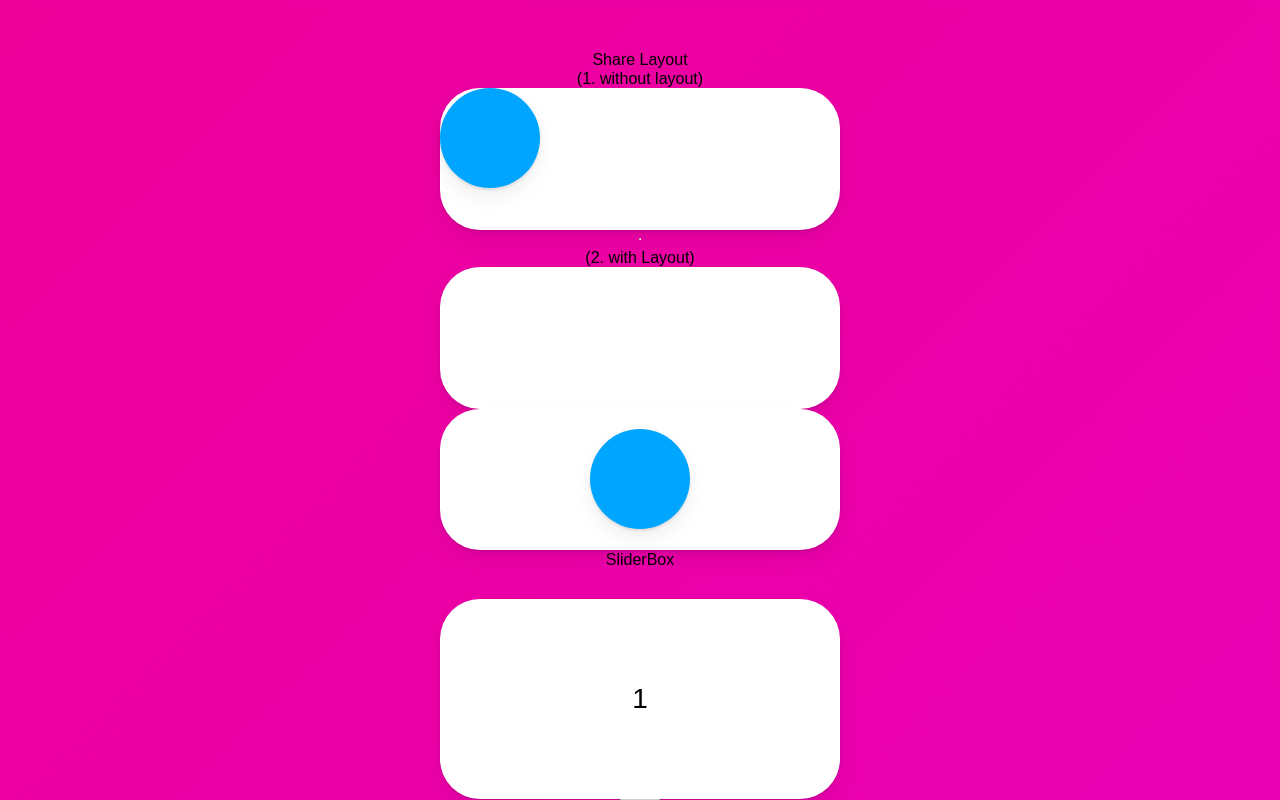
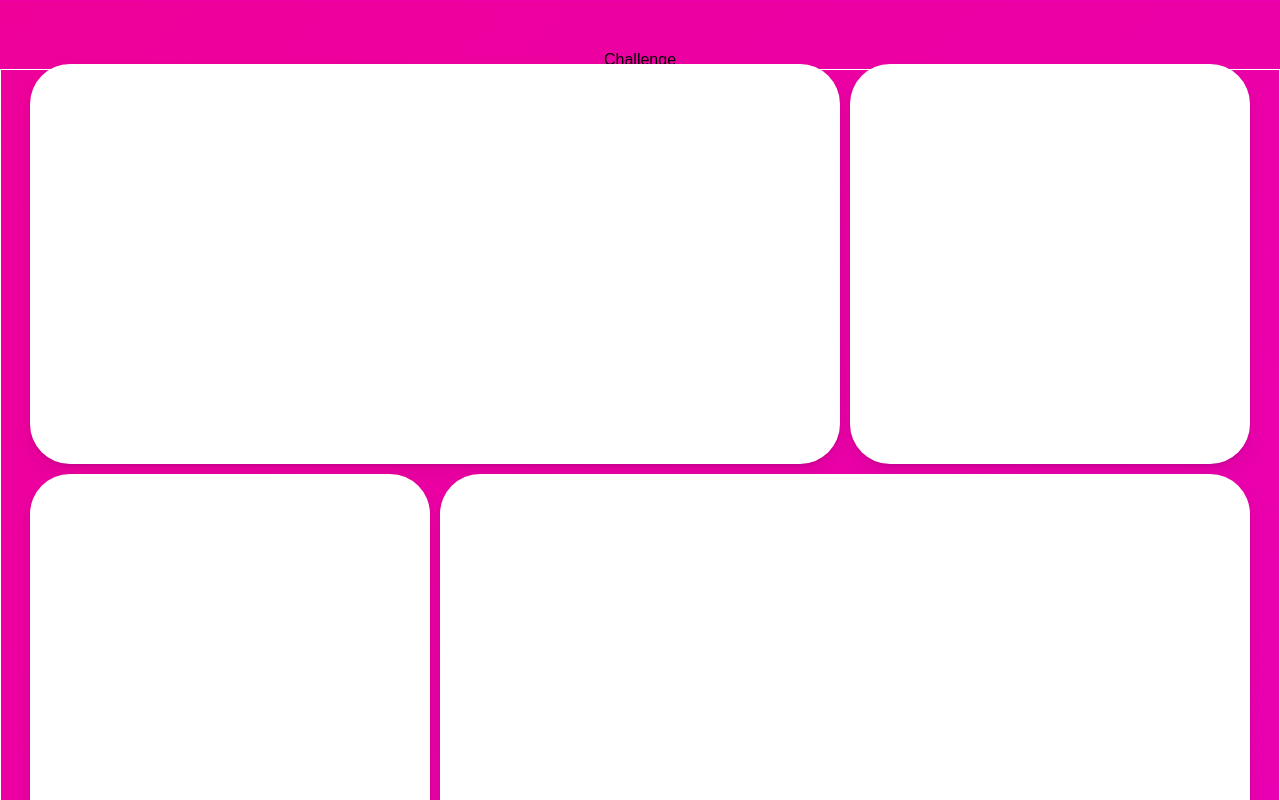
Before and after one commit to mangosteen977/react-master, a React (Create React App) app in the folder framer-motion/: page / in a window 1280 px wide. Shown: the top 800 px of the page. Built offline with nearby package versions, Linux system fonts and the light colour scheme.

Commit message:
[framer-motion] AnimatePresence와 layoutId를 사용해서 클릭 시 initial-animate-exit 효과와 함께 클릭한 element를 overlay로 동작하도록 함

```diff
--- a/framer-motion/src/AnimatePresenceBox.tsx
+++ b/framer-motion/src/AnimatePresenceBox.tsx
@@ -3,9 +3,10 @@ import { motion, AnimatePresence } from "framer-motion";
 import { useState } from "react";
 
 const Wrapper = styled(motion.div)`
-  height: 100vh;
+  height: 500px;
   width: 100vw;
   display: flex;
+  position: relative;
   justify-content: center;
   align-items: center;
 `;
@@ -15,7 +16,7 @@ const Box = styled(motion.div)`
   background-color: rgba(255, 255, 255, 1);
   border-radius: 40px;
   position: absolute;
-  top: 100px;
+  top: 30px;
   box-shadow: 0 2px 3px rgba(0, 0, 0, 0.1), 0 10px 20px rgba(0, 0, 0, 0.06);
 `;
 
--- a/framer-motion/src/App.tsx
+++ b/framer-motion/src/App.tsx
@@ -10,6 +10,7 @@ import LineDraw from "./LineDraw";
 import AnimatePresenceBox from "./AnimatePresenceBox";
 import SliderBox from "./SliderBox";
 import ShareLayout from "./ShareLayout";
+import ChallengePage from "./ChallengePage";
 
 const Wrapper = styled.div`
   min-height: 100vh;
@@ -24,6 +25,7 @@ const Wrapper = styled.div`
 function App() {
   return (
     <Wrapper>
+      <ChallengePage />
       <ShareLayout />
       <SliderBox />
       <AnimatePresenceBox />
--- /dev/null
+++ b/framer-motion/src/ChallengePage.tsx
@@ -0,0 +1,67 @@
+import styled from "styled-components";
+import { AnimatePresence, motion } from "framer-motion";
+import { useState } from "react";
+
+const Wrapper = styled.div`
+  height: 100vh;
+  width: 100vw;
+  position: relative;
+  display: flex;
+  justify-content: space-around;
+  align-items: center;
+  border: 1px solid #fff;
+`;
+const Box = styled(motion.div)`
+  min-width: 400px;
+  height: 400px;
+  background-color: rgba(255, 255, 255, 1);
+  border-radius: 40px;
+  box-shadow: 0 2px 3px rgba(0, 0, 0, 0.1), 0 10px 20px rgba(0, 0, 0, 0.06);
+`;
+const Grid = styled.div`
+  display: grid;
+  gap: 10px;
+  grid-template-columns: repeat(3, 1fr);
+  > div:nth-child(1),
+  > div:nth-child(4) {
+    grid-column: span 2;
+  }
+`;
+const Overlay = styled(motion.div)`
+  width: 100%;
+  height: 100%;
+  position: absolute;
+  display: flex;
+  justify-content: center;
+  align-items: center;
+`;
+
+export function ChallengePage() {
+  const [clicked, setClicked] = useState(false);
+  const toggleClick = () => setClicked((prev) => !prev);
+  return (
+    <>
+      <h1>Challenge</h1>
+      <Wrapper onClick={toggleClick}>
+        <Grid>
+          <Box layoutId="hello" />
+          <Box />
+          <Box />
+          <Box />
+        </Grid>
+        <AnimatePresence>
+          {clicked ? (
+            <Overlay
+              initial={{ backgroundColor: "rgba(0, 0, 0, 0)" }}
+              animate={{ backgroundColor: "rgba(0, 0, 0, 0.7)" }}
+              exit={{ backgroundColor: "rgba(0, 0, 0, 0)" }}
+            >
+              <Box layoutId="hello" style={{ width: 400, height: 200 }} />
+            </Overlay>
+          ) : null}
+        </AnimatePresence>
+      </Wrapper>
+    </>
+  );
+}
+export default ChallengePage;
```
